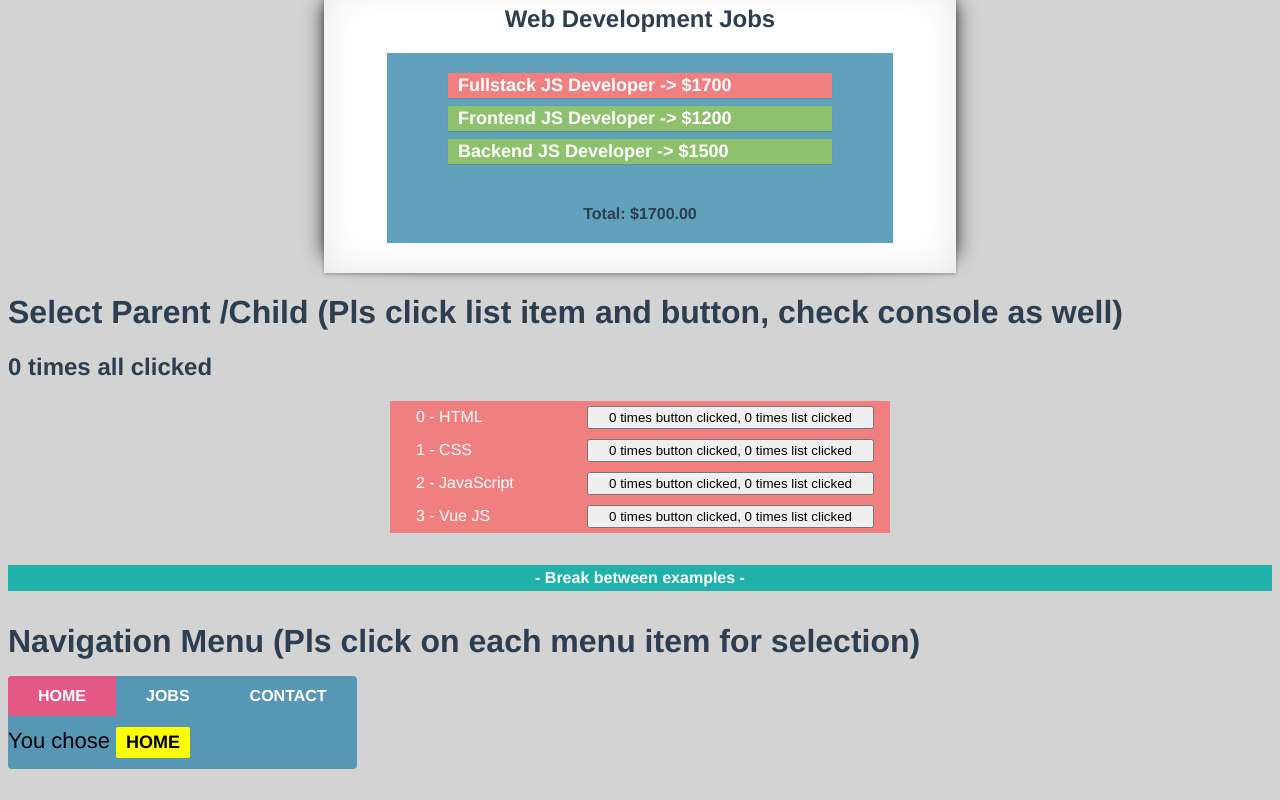
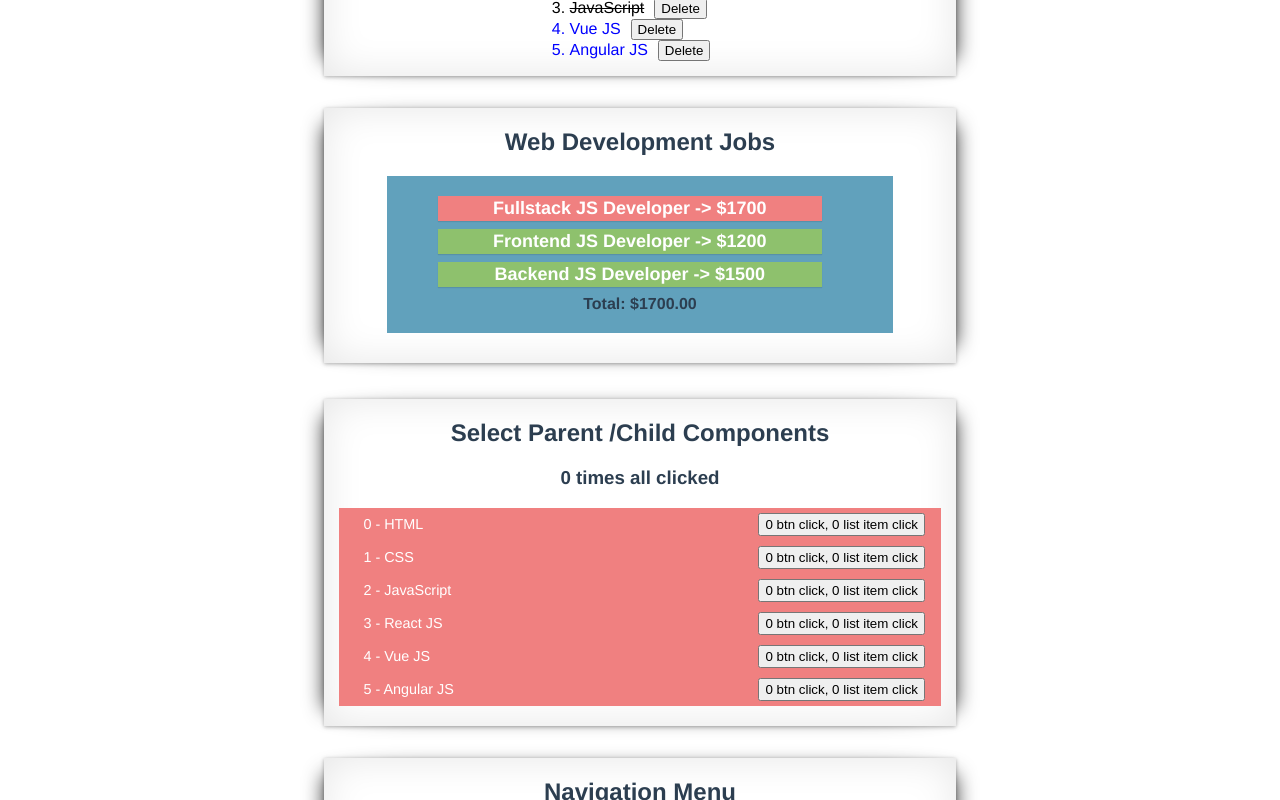
Before and after one commit to valvic66/vue01, a Vue app: page / in a window 1280 px wide. Shown: the part 760-1560 px from the top of the page. Before the commit the page ends 1537 px from the top, so only its background shows below. Built offline with nearby package versions, Linux system fonts and the light colour scheme.

Commit message:
presentation completed

```diff
--- a/src/App.vue
+++ b/src/App.vue
@@ -1,11 +1,17 @@
 <template>
   <div id="app">
+    <p>by Micu Valentin</p>
+    <break></break>
     <instant-search></instant-search>
+    <break></break>
     <to-do title="Todo tasks"></to-do>
+    <break></break>
     <conditional-services></conditional-services>
+    <break></break>
     <counter-parent></counter-parent>
     <break></break>
     <navigation-menu></navigation-menu>
+    <break></break>
   </div>
 </template>
 
@@ -40,7 +46,7 @@ export default {
   color: #2c3e50;
 }
 body {
-  background-color: lightgray;
+  background-color: transparent;
 }
 </style>
 
--- a/src/components/Break.vue
+++ b/src/components/Break.vue
@@ -1,6 +1,5 @@
 <template>
   <div class="break">
-    - Break between examples -
   </div>
 </template>
 
@@ -21,13 +20,11 @@ export default {
 <style scoped>
   .break {
     color:white;
-    background-color: lightseagreen;
+    background-color: white;
     font-weight: bold;
 
     max-width: 100%;
-    margin: 2em 0;
-    height: 1em;
-    padding: 5px 0;
+    margin: 1em 0;
 
     display: flex;
     flex-direction: row;
--- a/src/components/ConditionalServices.vue
+++ b/src/components/ConditionalServices.vue
@@ -86,7 +86,6 @@ export default {
         background-color: #61a1bc;
 
         width: 80%;
-        height: 220px;
         margin: 20px auto;
         padding: 20px 0;
 
@@ -135,7 +134,7 @@ export default {
 
         display: flex;
         flex-direction: column;
-        align-items: center;
+        justify-content: space-between;
     }
     div ul li {
         background-color: #8ec16d;
@@ -145,9 +144,9 @@ export default {
         padding: 2px 10px;
         width: 90%;
 
-        /* display: flex;
+        display: flex;
         flex-direction: column;
-        align-items: center; */
+        align-items: center;
     }
     div ul li.active{
         background-color: lightcoral;
@@ -162,9 +161,6 @@ export default {
     @media screen and (min-width: 576px) {
         .conditional { max-width: 80%; }
     }
-     @media screen and (min-width: 645px) {
-        .conditional-services { height: 150px; }
-    }
     @media screen and (min-width: 768px) {
         .conditional { max-width: 70%; }
     }
--- a/src/components/CounterChild.vue
+++ b/src/components/CounterChild.vue
@@ -2,7 +2,7 @@
   <div class="counter-item">
     <div class="counter-item-text" v-on:click="incrementCounterList">{{ todoItem }}</div>
     <div class="counter-item-button">
-      <button v-on:click="incrementCounterButton">{{ counterButton }} times button clicked, {{ counterList }} times list clicked</button>
+      <button v-on:click="incrementCounterButton">{{ counterButton }} btn click, {{ counterList }} list item click</button>
     </div>
   </div>
 </template>
@@ -49,16 +49,19 @@ export default {
     cursor: pointer;
     background-color: lightcoral;
 
-    width: 100%;
+    max-width: 100%;
     padding: 5px 0;
+    margin: 0 15px;
 
     display: flex;
     flex-direction: row;
+    justify-content: space-around;
     align-items: center;
   }
   .counter-item-text {
     /* background-color: lightblue; */
     color: white;
+    font-size: .9em;
 
     padding: 0 10px;
     flex: 1;
@@ -71,12 +74,12 @@ export default {
   }
   .counter-item-button {
     /* background-color: lightpink; */
-    flex: 3;
+    flex: 2;
     text-align: right;
     margin-right: 1em;
   }
   .counter-item-button button {
-    padding: 2px 20px;
+    padding: 2px 5px;
   }
 
 </style>
--- a/src/components/CounterParent.vue
+++ b/src/components/CounterParent.vue
@@ -1,7 +1,7 @@
 <template>
-  <div class="counter-wrapper">
-    <h1>Select Parent /Child (Pls click list item and button, check console as well)</h1>
-    <h2>{{ totalClicked }} times all clicked</h2>
+  <div class="counter-wrapper effect">
+    <h2 style="padding-top: 20px; text-align: center;">Select Parent /Child Components</h2>
+    <h3 style="text-align: center;">{{ totalClicked }} times all clicked</h3>
     <div class="counter-child">
       <counter-child
         v-for="(item, key) in items"
@@ -16,42 +16,99 @@
 
 
 <script>
-import CounterChild from './CounterChild'
+import CounterChild from "./CounterChild";
 
 export default {
-  name: 'CounterParent',
-  props: [''],
+  name: "CounterParent",
+  props: [""],
   data() {
     return {
       items: [
-        {content: 'HTML', done: true},
-        {content: 'CSS', done: true},
-        {content: 'JavaScript', done: true},
-        {content: 'Vue JS', done: false}
+        { content: "HTML", done: true },
+        { content: "CSS", done: true },
+        { content: "JavaScript", done: true },
+        { content: "React JS", done: true },
+        { content: "Vue JS", done: false },
+        { content: "Angular JS", done: false }
       ],
       totalClicked: 0
-    }
+    };
   },
   components: {
     CounterChild
   },
   methods: {
-    onListClick: function (key, content) {
-      console.log (`${key} -> ${content}`)
+    onListClick: function(key, content) {
+      console.log(`${key} -> ${content}`);
     },
-    incrementTotal: function () {
-      this.totalClicked += 1
+    incrementTotal: function() {
+      this.totalClicked += 1;
     }
   }
-}
+};
 </script>
 
 <style scoped>
+.counter-wrapper {
+  max-width: 90%;
+  min-width: 360px;
+  background: #fff;
+  margin: 0 auto;
+  padding-bottom: 20px;
+}
+.effect {
+  position: relative;
+  -webkit-box-shadow: 0 1px 4px rgba(0, 0, 0, 0.3),
+    0 0 40px rgba(0, 0, 0, 0.1) inset;
+  -moz-box-shadow: 0 1px 4px rgba(0, 0, 0, 0.3),
+    0 0 40px rgba(0, 0, 0, 0.1) inset;
+  box-shadow: 0 1px 4px rgba(0, 0, 0, 0.3), 0 0 40px rgba(0, 0, 0, 0.1) inset;
+}
+.effect:before,
+.effect:after {
+  content: "";
+  position: absolute;
+  z-index: -1;
+  -webkit-box-shadow: 0 0 20px rgba(0, 0, 0, 0.8);
+  -moz-box-shadow: 0 0 20px rgba(0, 0, 0, 0.8);
+  box-shadow: 0 0 20px rgba(0, 0, 0, 0.8);
+  top: 10px;
+  bottom: 10px;
+  left: 0;
+  right: 0;
+  -moz-border-radius: 100px / 10px;
+  border-radius: 100px / 10px;
+}
+.effect:after {
+  right: 10px;
+  left: auto;
+  -webkit-transform: skew(8deg) rotate(3deg);
+  -moz-transform: skew(8deg) rotate(3deg);
+  -ms-transform: skew(8deg) rotate(3deg);
+  -o-transform: skew(8deg) rotate(3deg);
+  transform: skew(8deg) rotate(3deg);
+}
+.counter-child {
+  margin: 0 auto;
+}
+@media screen and (min-width: 576px) {
   .counter-wrapper {
-    margin: 0 auto;
+    max-width: 80%;
   }
-  .counter-child {
-    width: 500px;
-    margin: 0 auto;
+}
+@media screen and (min-width: 768px) {
+  .counter-wrapper {
+    max-width: 70%;
   }
+}
+@media screen and (min-width: 992px) {
+  .counter-wrapper {
+    max-width: 60%;
+  }
+}
+@media screen and (min-width: 1024px) {
+  .counter-wrapper {
+    max-width: 50%;
+  }
+}
 </style>
--- a/src/components/NavigationMenu.vue
+++ b/src/components/NavigationMenu.vue
@@ -1,6 +1,6 @@
 <template>
-    <div>
-        <h1>Navigation Menu (Pls click on each menu item for selection)</h1>
+    <div class="navigation effect" style="padding-top: 20px; text-align: center;">
+        <h2>Navigation Menu</h2>
         <div class="navigation-menu">
             <div v-bind:class="active" v-on:click.prevent>
                 <a href="#" class="home" v-on:click="makeActive('home')">Home</a>
@@ -15,19 +15,19 @@
 
 <script>
 export default {
-    name: 'NavigationMenu',
-    data () {
+  name: "NavigationMenu",
+  data() {
     return {
-            active: 'home',
-            isActive: 'isActive'
-        }
+      active: "home",
+      isActive: "isActive"
+    };
   },
   methods: {
-        makeActive: function (item) {
-        this.active = item
+    makeActive: function(item) {
+      this.active = item;
     }
   }
-}
+};
 </script>
 
 <!-- Add "scoped" attribute to limit CSS to this component only -->
@@ -43,7 +43,45 @@ export default {
 
   margin-top: 1em;
 }
-
+.navigation {
+  max-width: 90%;
+  min-width: 360px;
+  background: #fff;
+  margin: 0 auto;
+  padding-bottom: 20px;
+}
+.effect {
+  position: relative;
+  -webkit-box-shadow: 0 1px 4px rgba(0, 0, 0, 0.3),
+    0 0 40px rgba(0, 0, 0, 0.1) inset;
+  -moz-box-shadow: 0 1px 4px rgba(0, 0, 0, 0.3),
+    0 0 40px rgba(0, 0, 0, 0.1) inset;
+  box-shadow: 0 1px 4px rgba(0, 0, 0, 0.3), 0 0 40px rgba(0, 0, 0, 0.1) inset;
+}
+.effect:before,
+.effect:after {
+  content: "";
+  position: absolute;
+  z-index: -1;
+  -webkit-box-shadow: 0 0 20px rgba(0, 0, 0, 0.8);
+  -moz-box-shadow: 0 0 20px rgba(0, 0, 0, 0.8);
+  box-shadow: 0 0 20px rgba(0, 0, 0, 0.8);
+  top: 10px;
+  bottom: 10px;
+  left: 0;
+  right: 0;
+  -moz-border-radius: 100px / 10px;
+  border-radius: 100px / 10px;
+}
+.effect:after {
+  right: 10px;
+  left: auto;
+  -webkit-transform: skew(8deg) rotate(3deg);
+  -moz-transform: skew(8deg) rotate(3deg);
+  -ms-transform: skew(8deg) rotate(3deg);
+  -o-transform: skew(8deg) rotate(3deg);
+  transform: skew(8deg) rotate(3deg);
+}
 a {
   display: inline-block;
   padding: 12px 30px;
@@ -63,25 +101,25 @@ a:hover {
   background-color: lightskyblue;
 }
 
-a:first-child{
-    border-radius:4px 0 0 4px;
+a:first-child {
+  border-radius: 4px 0 0 4px;
 }
 
-a:last-child{
-    border-radius:0 4px 4px 0;
+a:last-child {
+  border-radius: 0 4px 4px 0;
 }
 
 div.home .home,
 div.jobs .jobs,
-div.contact .contact{
-    background-color:#e35885;
+div.contact .contact {
+  background-color: #e35885;
 }
 
 .menu-text {
   font-size: 22px;
   color: black;
 
-    margin: .5em 0;
+  margin: 0.5em 0;
 }
 
 .menu-text b {
@@ -94,6 +132,26 @@ div.contact .contact{
   font-size: 18px;
 }
 .isActive {
-    background-color:#e35885;
+  background-color: #e35885;
+}
+@media screen and (min-width: 576px) {
+  .navigation {
+    max-width: 80%;
+  }
+}
+@media screen and (min-width: 768px) {
+  .navigation {
+    max-width: 70%;
+  }
+}
+@media screen and (min-width: 992px) {
+  .navigation {
+    max-width: 60%;
+  }
+}
+@media screen and (min-width: 1024px) {
+  .navigation {
+    max-width: 50%;
+  }
 }
 </style>
--- a/src/components/ToDo.vue
+++ b/src/components/ToDo.vue
@@ -13,7 +13,7 @@
         v-bind:key="index"
         :class="{ completed: todo.done }"
         @click="todo.done = !todo.done"
-      >{{ todo.content }}<button style="padding: 2px 5px;" v-on:click="deleteTask(index)">Delete</button></li>
+      >{{ todo.content }}<button style="padding: 1px 5px;" v-on:click="deleteTask(index)">Delete</button></li>
     </ol>
   </div>
 </template>
@@ -32,7 +32,8 @@ export default {
         { content: "HTML", done: true },
         { content: "CSS", done: true },
         { content: "JavaScript", done: true },
-        { content: "Vue JS", done: false }
+        { content: "Vue JS", done: false },
+        { content: "Angular JS", done: false }
       ],
       inputText: ""
     };
@@ -124,13 +125,12 @@ div input {
   height: 7px;
   padding: 11px 0;
 
-  border-radius: 5px;
-  border: solid black 2px;
+  border-radius: 4px;
+  border: solid black 1px;
   text-align: left;
   font-size: 16px;
   font-family: inherit;
   color: grey;
-  font-weight: bold;
   outline: none;
   text-indent: 10px;
 }
```
Also changed, not shown: 13 other files (tests, documents, lock files or other folders). Lines whose indentation alone changed are shown as unchanged.
